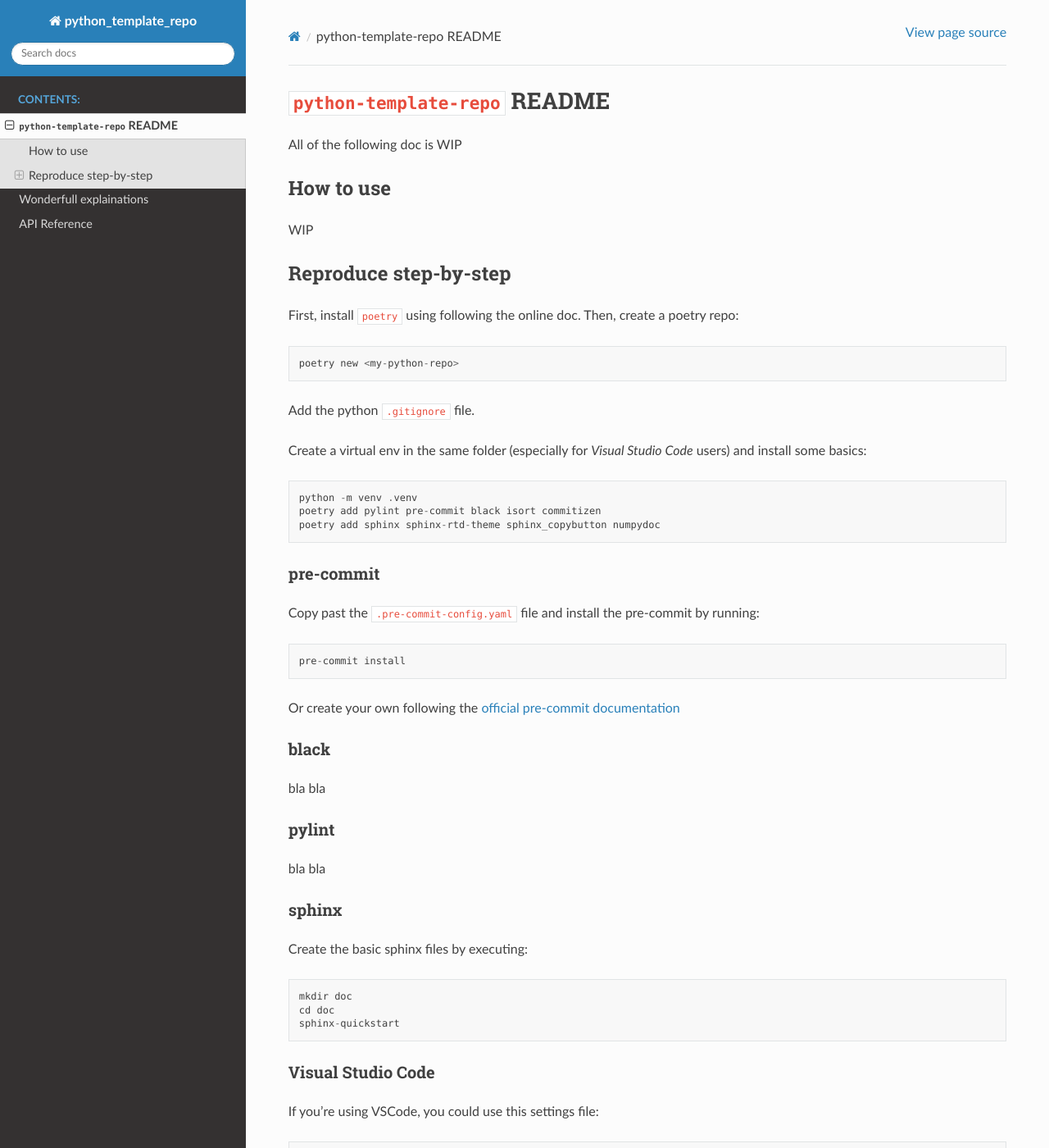
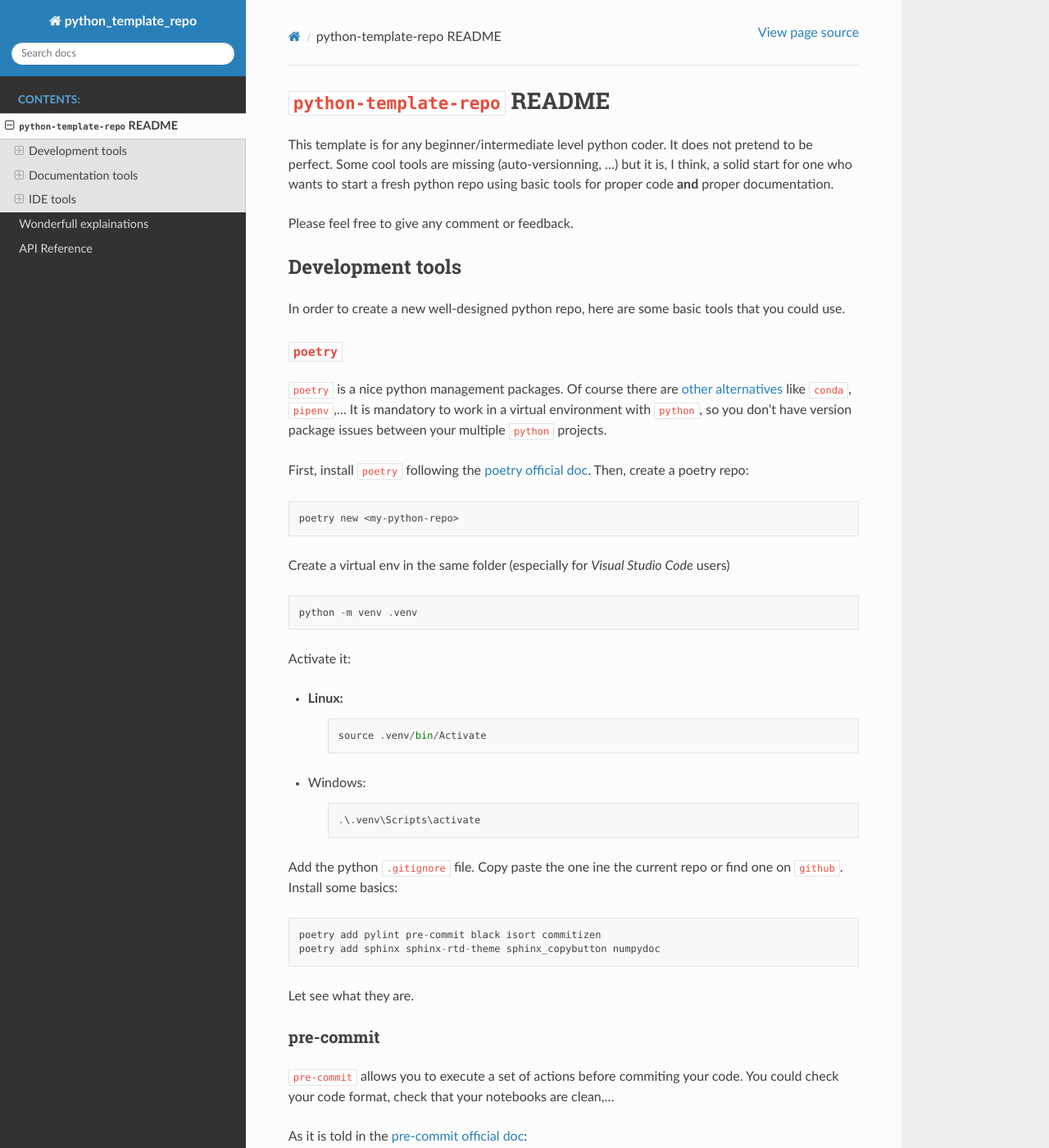
Before and after one commit to etiennedemontalivet/python-template-repo, a Sphinx documentation site: the page built from docs/source/doc1.rst, in a window 1280 px wide and 1400 px high. Shown: the whole window at 82% size. Built offline with Sphinx 7.4.7 and the Read the Docs theme 2.0.0, drawn with Linux system fonts in a browser that asks for light colours; some of the changed text lies outside the part shown.

Commit message:
doc(repo): pylint, black, sphinx, pre-commit doc

```diff
--- a/README.rst
+++ b/README.rst
@@ -1,36 +1,79 @@
 ``python-template-repo`` README
 ===============================
 
-All of the following doc is WIP
+This template is for any beginner/intermediate level python coder. It does not pretend to be perfect.
+Some cool tools are missing (auto-versionning, ...) but it is, I think, a solid start for one who
+wants to start a fresh python repo using basic tools for proper code **and** proper documentation.
 
-How to use
-----------
-WIP
+Please feel free to give any comment or feedback.
 
 
-Reproduce step-by-step
-----------------------
+Development tools
+-----------------
 
-First, install ``poetry`` using following the online doc.
+In order to create a new well-designed python repo, here are some basic tools that you could
+use.
+
+``poetry``
+^^^^^^^^^^
+
+``poetry`` is a nice python management packages. Of course there are
+`other alternatives <https://ahmed-nafies.medium.com/pip-pipenv-poetry-or-conda-7d2398adbac9>`_
+like ``conda``, ``pipenv``,... It is mandatory to work in a virtual environment with ``python``,
+so you don't have version package issues between your multiple ``python`` projects.
+
+First, install ``poetry`` following the `poetry official doc <https://python-poetry.org/docs/>`_.
 Then, create a poetry repo:
 
-.. code-block::
+.. code-block:: bash
 
     poetry new <my-python-repo>
 
-Add the python ``.gitignore`` file.
-
-Create a virtual env in the same folder (especially for *Visual Studio Code* users) and
-install some basics:
+Create a virtual env in the same folder (especially for *Visual Studio Code* users)
 
 .. code-block::
 
     python -m venv .venv
+
+Activate it:
+
+- Linux:
+    .. code-block::
+
+        source .venv/bin/Activate
+
+- Windows:
+
+    .. code-block::
+
+        .\.venv\Scripts\activate
+
+
+Add the python ``.gitignore`` file. Copy paste the one ine the current repo or find one
+on ``github``. Install some basics:
+
+.. code-block::
+
     poetry add pylint pre-commit black isort commitizen
     poetry add sphinx sphinx-rtd-theme sphinx_copybutton numpydoc
 
+Let see what they are.
+
+
 pre-commit
 ^^^^^^^^^^
+
+``pre-commit`` allows you to execute a set of actions before commiting your code.
+You could check your code format, check that your notebooks are clean,...
+
+As it is told in the `pre-commit official doc <https://pre-commit.com/>`_:
+
+    *Git hook scripts are useful for identifying simple issues before submission
+    to code review. We run our hooks on every commit to automatically point out
+    issues in code such as missing semicolons, trailing whitespace, and debug statements.
+    By pointing these issues out before code review, this allows a code reviewer to focus on
+    the architecture of a change while not wasting time with trivial style nitpicks.*
+
 
 Copy past the ``.pre-commit-config.yaml`` file and install the pre-commit by running:
 
@@ -38,28 +81,112 @@
 
     pre-commit install
 
-Or create your own following the `official pre-commit documentation
-<https://pre-commit.com/>`_
+Or create your own following the `pre-commit official doc <https://pre-commit.com/>`_
+
 
 black
 ^^^^^
 
-bla bla
+``black`` is a code formatter. As it is told in
+`black official doc <https://github.com/psf/black>`_:
+
+    *Black is the uncompromising Python code formatter. By using it, you agree to
+    cede control over minutiae of hand-formatting. In return, Black gives you speed,
+    determinism, and freedom from pycodestyle nagging about formatting. You will save
+    time and mental energy for more important matters.*
 
 pylint
 ^^^^^^
-bla bla
+
+``pylint`` is a code checker. As it is told in
+`pylint official doc <https://pylint.pycqa.org/en/latest/>`_:
+
+    *Pylint is a tool that checks for errors in Python code, tries to enforce a coding
+    standard and looks for code smells. It can also look for certain type errors, it
+    can recommend suggestions about how particular blocks can be refactored and can offer
+    you details about the code's complexity.*
+
+The ``pylint`` settings are loaded from the ``.pylintrc`` file. You can see many options there.
+Feel free to change some of them to fit your code guidelines. For example, I have made somes changes:
+
+- ``ignore-patterns``: now it ignores the files ending with ``_no_pylint.py``
+- ``variable-rgx``: I have updated the accepted variable names as in data science, ``X`` is a common name
+
+
+isort
+^^^^^
+TODO
+
+
+commitizen
+^^^^^^^^^^
+TODO
+
+Documentation tools
+-------------------
+
+I won't get into too much details here, but still some that I find useful. A common tool to build
+and create doc in python is ``sphinx``. We will set up everything so we'll have to get the less
+into the doc, the more into the code.
 
 sphinx
 ^^^^^^
 
-Create the basic sphinx files by executing:
+Sphinx is a tool that makes it easy to create intelligent and beautiful documentation.
+See more details on the `sphinx official doc <https://www.sphinx-doc.org/en/master/>`_.
+
+To create the basic sphinx files, execute in your root directory:
 
 .. code-block::
 
-    mkdir doc
-    cd doc
+    mkdir docs
+    cd docs
     sphinx-quickstart
+
+To build your documentation, just make it:
+
+.. code-block::
+
+    cd docs
+    make html # Linux
+    make.bat html  # Windows
+
+All the configurations are set up in the ``conf.py`` file. Copy/paste the one from this repo and
+change the *Path setup* and *Project information* sections.
+
+Now what are the options I added ?
+
+autodoc, autosummary, numpydoc
+^^^^^^^^^^^^^^^^^^^^^^^^^^^^^^
+
+These are the **developers best friends** as it allows to automatically parse the doc from the code.
+Just add an ``api.rst`` file as in this repo, and put the names of your python module
+from your code. The extensions will create an ``autosummary_`` folder that include the
+doc for your modules based on what is in the ``_templates`` directory. You can create other
+templates or change the existing if needed.
+
+As for ``numpydoc``, the extension allows to use numpy docstring format, which is the one I use.
+See an `example of numpy docstring <https://numpydoc.readthedocs.io/en/latest/example.html#example>`_.
+
+sphinx_rtd_theme
+^^^^^^^^^^^^^^^^
+
+Sphinx allows you to build a doc based on a theme. The repo uses the readthedocs theme,
+but you can choose another one amongst the `multiple available themes
+<https://sphinx-themes.org/>`_
+
+
+sphinx_copybutton
+^^^^^^^^^^^^^^^^^
+
+This is a extension that allow to easily copy/paste the code from your doc. That could be very useful,
+especially for code example.
+
+
+
+IDE tools
+---------
+
 
 Visual Studio Code
 ^^^^^^^^^^^^^^^^^^
--- a/docs/source/_static/custom.css
+++ b/docs/source/_static/custom.css
@@ -1,7 +1,3 @@
-.wy-nav-content {
-    max-width: none;
-}
-
 .redbold {
     color:red;
     font-weight: bold;
--- a/docs/source/conf.py
+++ b/docs/source/conf.py
@@ -51,7 +51,7 @@
     "sphinx.ext.autosectionlabel",
 ]
 
-# copy code button settings
+# copy code button settings: this won't be copied
 copybutton_prompt_text = ">>> "
 
 # numpydoc_class_members_toctree = True
```
Also changed, not shown: 5 other files.
